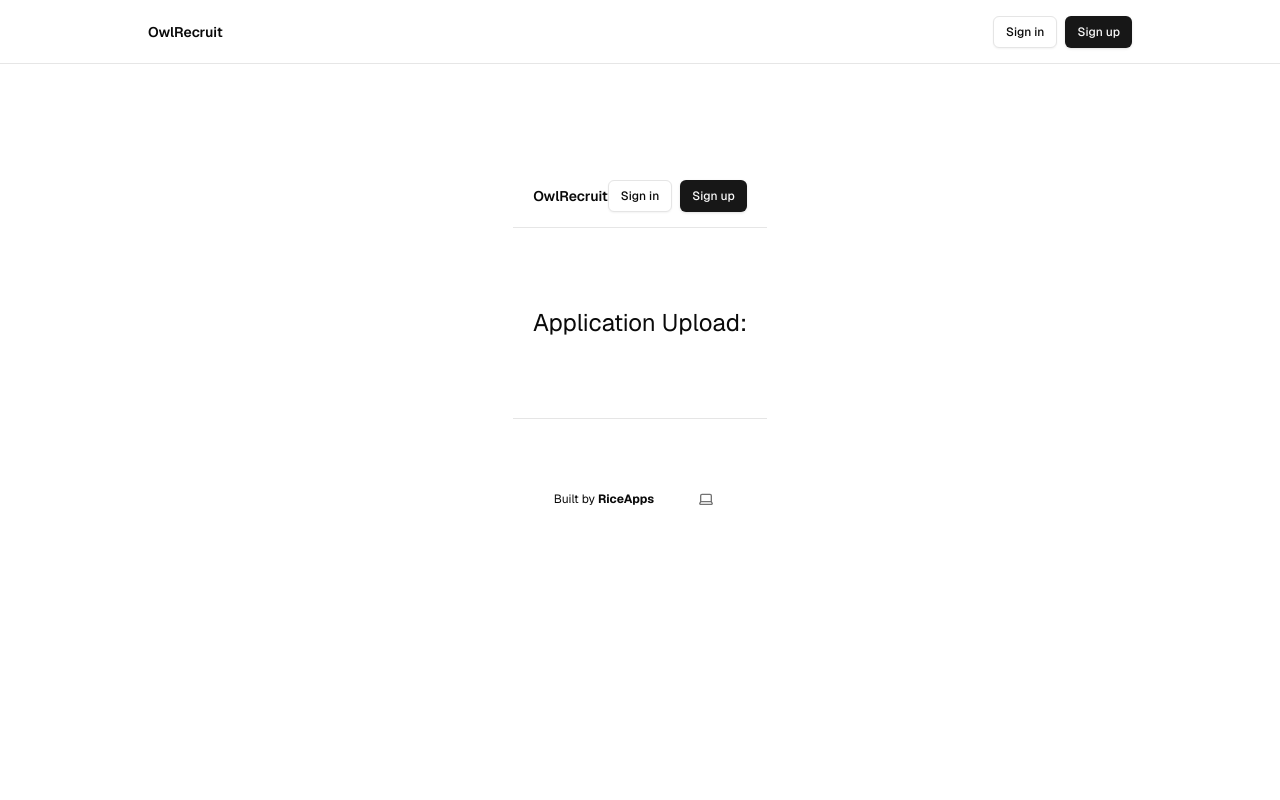
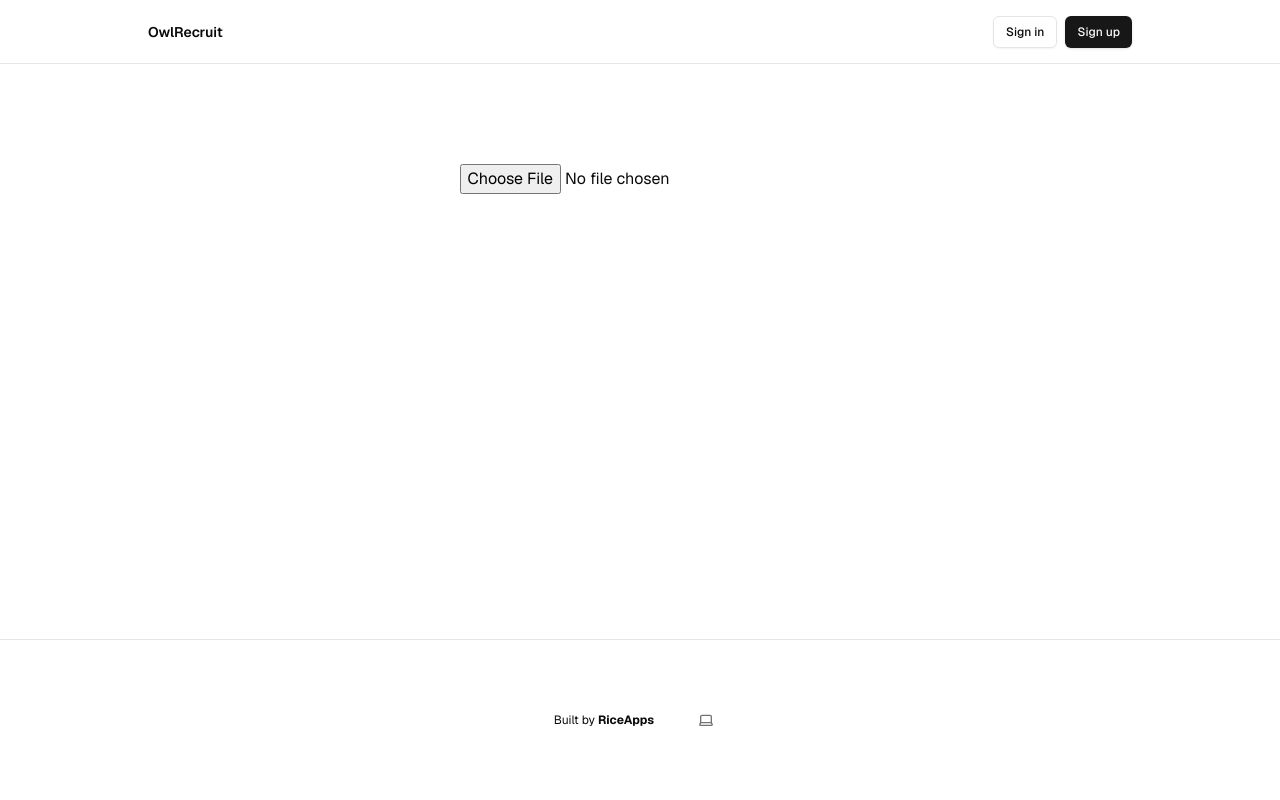
Before and after one commit to rice-apps/owlrecruit, a Next.js app: page /admin in a window 1280 px wide. Shown: the top 800 px of the page. Built offline with nearby package versions, Linux system fonts and the light colour scheme; no server answers.

Commit message:
admin page has file upload, no drag drop functionality, middleware implemented

```diff
--- a/app/admin/page.tsx
+++ b/app/admin/page.tsx
@@ -1,40 +1,27 @@
-import { AuthButton } from "@/components/auth-button";
-import { Hero } from "@/components/hero";
-import { ThemeSwitcher } from "@/components/theme-switcher";
-import Link from "next/link";
+'use client'
+
+import {uploadCSV} from '../api/upload/upload-csv';
+import readCSVAsString from '../api/upload/upload-csv';
 
 export default function ApplicationUpload() {
+  const handleFileChange = async (e: any) => {
+    const file = e.target.files[0];
+    if (file) {
+      try {
+      const csvStr = await readCSVAsString(file);
+      uploadCSV(csvStr);
+      } catch (error) {
+        console.error("Couldn't read file: ", error);
+      }
+    }
+  };
   return (
-    <main className="min-h-screen flex flex-col items-center">
-      <div className="flex-1 w-full flex flex-col gap-20 items-center">
-        <nav className="w-full flex justify-center border-b border-b-foreground/10 h-16">
-          <div className="w-full max-w-5xl flex justify-between items-center p-3 px-5 text-sm">
-            <div className="flex gap-5 items-center font-semibold">
-              <Link href={"/"}>OwlRecruit</Link>
-            </div>
-            <AuthButton />
-          </div>
-        </nav>
-
-        <p className="text-3xl lg:text-2xl !leading-tight mx-auto max-w-xl text-center">
-          Application Upload:
-        </p>
-
-        <footer className="w-full flex items-center justify-center border-t mx-auto text-center text-xs gap-8 py-16">
-          <p>
-            Built by {" "}
-            <a
-              href="https://riceapps.org/"
-              target="_blank"
-              className="font-bold hover:underline"
-              rel="noreferrer"
-            >
-              RiceApps
-            </a>
-          </p>
-          <ThemeSwitcher />
-        </footer>
-      </div>
-    </main>
+    <>
+    <input
+      type="file"
+      onChange={handleFileChange}
+      accept=".csv,.txt"
+    />
+    </>
   );
 }
--- a/app/api/upload/applications/route.ts
+++ b/app/api/upload/applications/route.ts
@@ -22,12 +22,13 @@ export async function POST(request: NextRequest) {
 
     // Init supabase client
     const supabase = await createClient();
-
+    console.log(parsedData);
     const {data, error} = await supabase.from('applications')
       .insert(parsedData)
       .select();
 
     if (error) {
+      console.error('Supabase error:', error.message, error.details, error.hint);
       return new Response(JSON.stringify({error}), {status: 500});
     }
 
--- a/app/api/upload/upload-csv.ts
+++ /dev/null
@@ -1,11 +0,0 @@
-const uploadCSV = async (file: File) => {
-    const response = await fetch('/api/upload/applications', {
-        method: 'POST',
-        headers: {
-            'Content-Type': 'text/csv',
-        },
-        body: file
-    })
-
-    const result = await response.json();
-}
--- /dev/null
+++ b/app/api/upload/upload-csv.tsx
@@ -0,0 +1,30 @@
+export const uploadCSV = async (csvStr: string) => {
+    const reader = new FileReader();
+    const response = await fetch('/api/upload/applications', {
+        method: 'POST',
+        headers: {
+            'Content-Type': 'text/plain',
+        },
+        body: csvStr
+//         body: `org_id,applicant_id,status,notes,created_at,updated_at,position,form_responses
+// 006223f5-589e-4886-a3c9-11b90fa99f3c,7aed92ea-4fbb-4d65-b9f1-001a567adcb5,Applied,Lacking SQL experience,2025-10-18 20:42:58.720151+00,2025-10-18 20:42:58.720151+00,New Dev,`
+    })
+
+    const result = await response.json();
+}
+export default function readCSVAsString(file: File): Promise<string> {
+  return new Promise((resolve, reject) => {
+    const reader = new FileReader();
+
+    reader.onload = (event) => {
+      const csvString = event.target?.result as string;
+      resolve(csvString);
+    };
+
+    reader.onerror = (error) => {
+      reject(error);
+    };
+
+    reader.readAsText(file);
+  });
+}
```
